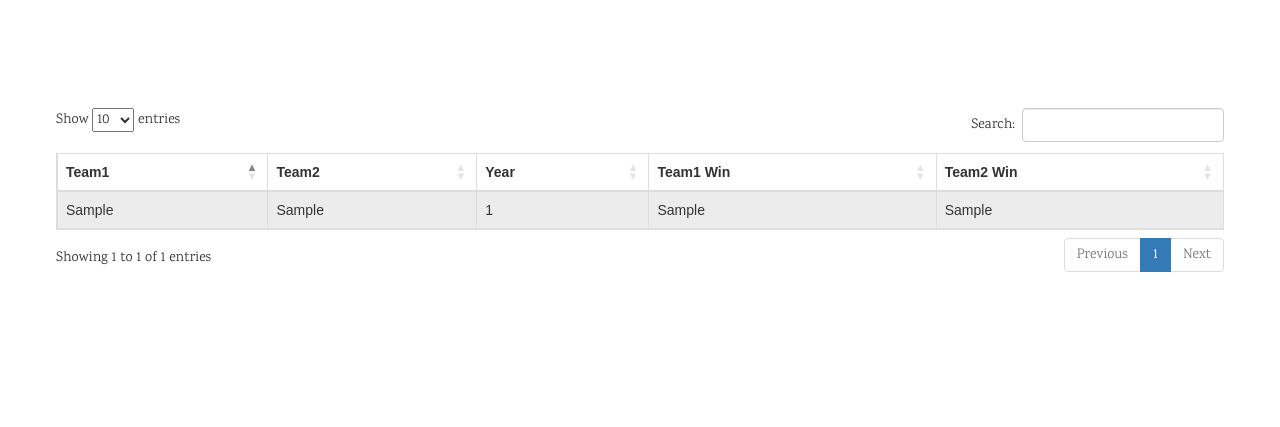
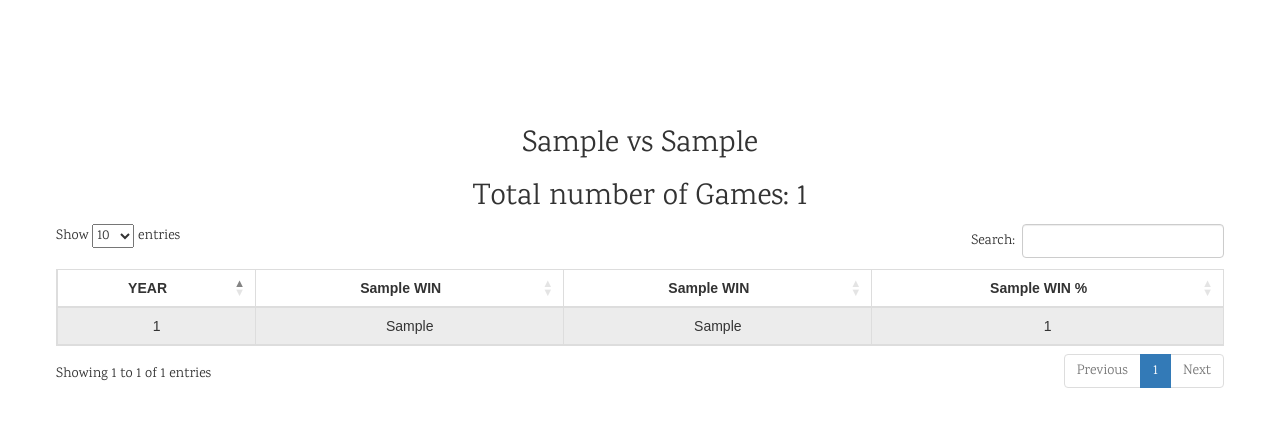
Before and after one commit to Hien-TNguyen/mlb-h2h, a Flask app: template Templates/compare.html in a window 1280 px wide. Shown: the top 427 px of the page. Run offline with Flask 2, Linux system fonts and the light colour scheme; the template is opened without the code that fills it: most values are stand-ins (such as "Sample title", 1, 10 or a date in 2020); parts of the project's set-up code (start-up, migrations or seed data) failed here and were passed over; some libraries are stand-ins or nearby versions.

Commit message:
change the table in compare.html

```diff
--- a/Templates/compare.html
+++ b/Templates/compare.html
@@ -34,26 +34,24 @@ tr:nth-child(even) {
 {% block body %}
 
 <div class="w3-main w3-content w3-padding" style="max-width:1200px;margin-top:100px">
-
+    <h2 style="text-align:center"> {{team1}} vs {{team2}} </h2>
+    <h2 style="text-align:center"> Total number of Games: {{num_game}}</h2>
     <table id = "myTable" class="table table-striped table-bordered" style="width:100%">
         <thead>
             <tr>
-        <th>Team1</th>
-        <th>Team2</th>
-        <th>Year</th>
-    	   <th>Team1 Win</th>
-    	    <th>Team2 Win</th>
+                <th style="text-align:center">YEAR</th>
+                <th style="text-align:center">{{team1}} WIN</th>
+                <th style="text-align:center">{{team2}} WIN</th>
+                <th style="text-align:center">{{team1}} WIN %</th>
             </tr>
         </thead>
         <tbody>
             {% for data in record %}
             <tr>
-      <td>{{data['team1']}}</td>
-    	<td>{{data['team2']}}</td>
-      <td>{{data['yearID']}}</td>
-    	<td>{{data['Team1_WIN']}}</td>
-    	<td>{{data['Team2_WIN']}}</td>
-
+                <td style="text-align:center">{{data['yearID']}}</td>
+                <td style="text-align:center">{{data['Team1_WIN']}}</td>
+                <td style="text-align:center">{{data['Team2_WIN']}}</td>
+                <td style="text-align:center">{{data['percentWin']}}</td>
             </tr>
             {% endfor %}
         </tbody>
--- a/app.py
+++ b/app.py
@@ -7,12 +7,13 @@ config = Config()
 
 app.url_map
 
-def connection(dbname):
+def connection():
 
     conn = MySQLdb.connect(host=config.dbhost,
                            user=config.dbuser,
                            passwd=config.dbpw,
-                           db = dbname)
+                           #db = dbname,
+                           port = config.dbport)
     # save data output to dictionary
     cur = conn.cursor(cursorclass=MySQLdb.cursors.DictCursor)
     # save data to list
@@ -25,10 +26,11 @@ def index():
 
 @app.route("/teams")
 def show_teams():
-    cur, conn = connection("lahman2016")
+    cur, conn = connection()
 
-    query = """select distinct T.name, T.franchID, T.teamID from Teams T JOIN
-            TeamsFranchises TF ON T.franchID = TF.franchID Where TF.active="Y"
+    query = """select distinct T.name, T.franchID, T.teamID
+            from lahman2016.Teams T JOIN lahman2016.TeamsFranchises TF
+            ON T.franchID = TF.franchID Where TF.active="Y"
             AND T.name=TF.franchName ORDER BY T.name;"""
 
     cur.execute(query)
@@ -41,14 +43,14 @@ def show_teams():
 
 @app.route("/team/<teamID>")
 def display_record(teamID):
-    cur, conn = connection("lahman2016")
+    cur, conn = connection()
     query = """SELECT name, yearID, W , L, COALESCE(ROUND(W/(W+L),2)) as percentWin
-                FROM Teams where teamID= '{}' GROUP BY yearID;""".format(teamID)
+                FROM lahman2016.Teams where teamID= '{}' GROUP BY yearID;""".format(teamID)
     cur.execute(query)
     records = cur.fetchall()
 
-    team_query = """select distinct T.name, T.franchID, T.teamID from Teams T JOIN
-            TeamsFranchises TF ON T.franchID = TF.franchID Where TF.active="Y"
+    team_query = """select distinct T.name, T.franchID, T.teamID from lahman2016.Teams T JOIN
+            lahman2016.TeamsFranchises TF ON T.franchID = TF.franchID Where TF.active="Y"
             AND T.name=TF.franchName AND T.teamID != '{}' ORDER BY T.name;""".format(teamID)
     cur.execute(team_query)
     all_teams = cur.fetchall()
@@ -58,19 +60,37 @@ def display_record(teamID):
 
 @app.route("/compare/<teamID1>/<teamID2>")
 def displayComparison(teamID1, teamID2):
-    cur, conn = connection("retrosheet")
+    cur, conn = connection()
     query = """SELECT any_value(home) as team1, any_value(visitor) as team2, max(YEAR(date)) as yearID,
                 SUM(case when ((home_score>visitor_score and home='{0}') OR
                 (home_score<visitor_score and home='{1}')) then 1 else 0 end) as Team1_WIN,
                 SUM(case when ((home_score<visitor_score and home='{0}') OR
                 (home_score>visitor_score and home='{1}')) then 1 else 0 end) as Team2_WIN
-                from games where (visitor="{0}" OR visitor="{1}") and (home="{0}" OR home="{1}")
+                from retrosheet.games where (visitor="{0}" OR visitor="{1}") and (home="{0}" OR home="{1}")
                 GROUP BY YEAR(date);""".format(teamID1, teamID2)
     cur.execute(query)
     records = cur.fetchall()
+    for year in records:
+        total_games = year['Team1_WIN'] + year['Team2_WIN']
+        year['percentWin'] = round((year['Team1_WIN']/total_games),3)
+        year['total_games'] = total_games
+    num_game = sum(game['total_games'] for game in records)
+
+    name_query = """select distinct T.name, T.franchID, T.teamID from lahman2016.Teams T JOIN
+            lahman2016.TeamsFranchises TF ON T.franchID = TF.franchID Where TF.active="Y"
+            AND T.name=TF.franchName AND (T.teamID = '{}' OR T.teamID = '{}');""".format(teamID1, teamID2)
+    cur.execute(name_query)
+    two_teams = cur.fetchall()
+    if two_teams[0]['teamID'] == teamID1:
+        team1_name = two_teams[0]['name'].upper()
+        team2_name = two_teams[1]['name'].upper()
+    elif two_teams[0]['teamID'] == teamID2:
+        team2_name = two_teams[0]['name'].upper()
+        team1_name = two_teams[1]['name'].upper()
     conn.close()
+    return render_template("compare.html", record=records, team1=team1_name,
+                           team2=team2_name, num_game=num_game)
 
-    return render_template("compare.html", record=records)
 
 if __name__ == "__main__":
     app.run(host="0.0.0.0", port=5000, debug=True)
```
Also changed, not shown: Templates/record.html (indentation only). Lines whose indentation alone changed are shown as unchanged.
